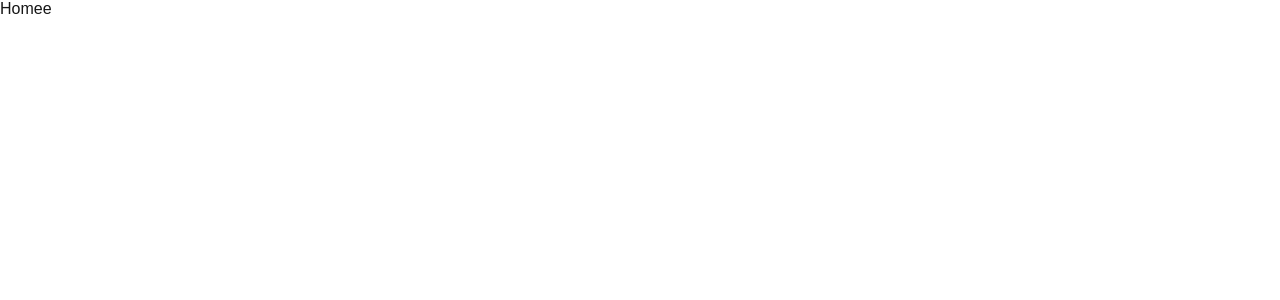
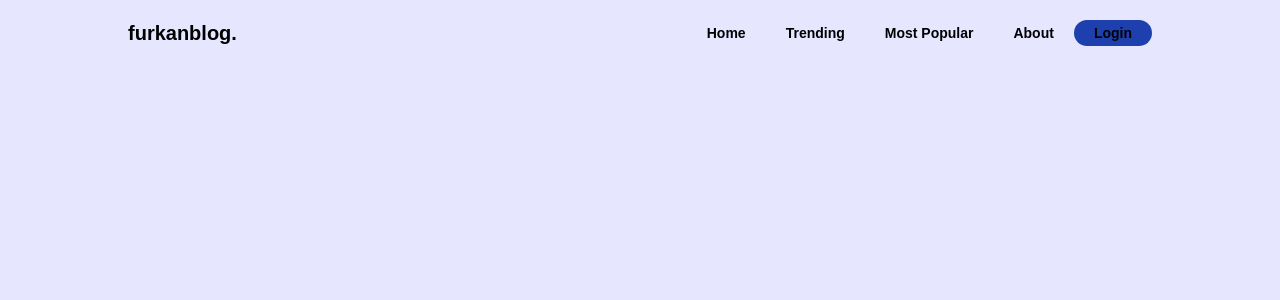
Before and after one commit to furkanketenci/fullstack-blog-app, a Next.js app: page / in a window 1280 px wide. Shown: the top 300 px of the page. Built offline with nearby package versions, Linux system fonts and the light colour scheme.

Commit message:
navbar added.

```diff
--- /dev/null
+++ b/app/components/Navbar/index.module.css
@@ -0,0 +1,72 @@
+.navbarContainer{
+    position: relative;
+    display: flex;
+    justify-content: space-between;
+    align-items: center;
+}
+.links{
+    display: flex;
+    align-items: center;
+    cursor: pointer;
+}
+.logoDesc{
+    font-size: 20px;
+    font-weight: 700;
+}
+.link{
+    display: flex;
+    align-items: center;
+    padding: 4px 20px;
+    font-size: 14px;
+    font-weight: 600;
+}
+.loginBtn{
+    background-color: #1e40af;
+    outline: 0;
+    border: none;
+    font-size: 14px;
+    font-weight: 600;
+    padding: 5px 20px;
+    border-radius: 25px;
+    cursor: pointer;
+}
+
+/* mobile area start */
+.mobileMenuIcon{
+    font-size: 20px;
+    font-weight: 600;
+    padding: 0px 15px;
+}
+.mobileLinksArea{
+
+    position: fixed;
+    top: 0;
+    right:0;
+    left:0;
+    bottom:0;
+}
+
+.mobileMenuLinks {
+    width: 100%;
+    display: flex;
+    align-items: center;
+    flex-direction: column;
+    width: 100%;
+    margin-top: 60px;
+  }
+  .mobileLink{
+    font-size: 14px;
+    font-weight: 600;
+    padding: 20px 10px;
+  }
+  .mobileLoginBtn{
+    background-color: #1e40af;
+    outline: 0;
+    border: none;
+    font-size: 14px;
+    font-weight: 600;
+    padding: 10px 20px;
+    border-radius: 25px;
+    cursor: pointer;
+  }
+/* mobile area end */
--- /dev/null
+++ b/app/components/Navbar/index.tsx
@@ -0,0 +1,85 @@
+"use client"
+import React, { useState } from "react";
+import styles from "./index.module.css";
+import Link from "next/link";
+import { useIsMobile } from "@/app/hooks/useMediaQuery";
+
+const menuLinks = [
+    {
+        id: 1,
+        title: "Home",
+        href: "/"
+    },
+    {
+        id: 2,
+        title: "Trending",
+        href: "/"
+    },
+    {
+        id: 3,
+        title: "Most Popular",
+        href: "/"
+    },
+    {
+        id: 4,
+        title: "About",
+        href: "/"
+    },
+
+]
+const Navbar = () => {
+    const [isOpenMobileMenu, setIsOpenMobileMenu] = useState(false);
+    const isMobile = useIsMobile();
+
+    const mobileMenuAreaTrigger = () => {
+        setIsOpenMobileMenu(!isOpenMobileMenu)
+    }
+
+    return (
+        <>
+            <nav style={{ height: isMobile ? 25 : "" }} className={styles.navbarContainer}>
+                <div className={styles.logoDesc}>furkanblog.</div>
+                {
+                    !isMobile && <ul className={styles.links}>
+                        {
+                            menuLinks.map((menu) => {
+                                return (
+                                    <Link href={menu.href} className={styles.link} key={menu.id}>{menu.title}</Link>
+                                )
+                            })
+                        }
+                        <button className={styles.loginBtn}>
+                            Login
+                        </button>
+                    </ul>
+                }
+                {/* Mobile menü area start */}
+                {
+                    isMobile && (
+                        <>
+                            <div onClick={mobileMenuAreaTrigger} className={styles.mobileMenuIcon}>{isOpenMobileMenu ? "x" : "☰"}</div>
+                        </>
+                    )
+                }
+
+            </nav>
+            {isOpenMobileMenu && (
+                <div className={styles.mobileMenuLinks}>
+                    {
+                        menuLinks.map((menu) => {
+                            return (
+                                <Link href={menu.href} className={styles.mobileLink} key={menu.id}>{menu.title}</Link>
+                            )
+                        })
+                    }
+                    <button className={styles.mobileLoginBtn}>
+                        Login
+                    </button>
+                </div>
+            )}
+            {/* Mobile menü area end */}
+        </>
+    )
+}
+
+export default Navbar
--- a/app/globals.css
+++ b/app/globals.css
@@ -1,13 +1,6 @@
 :root {
   --background: #ffffff;
   --foreground: #171717;
-}
-
-@media (prefers-color-scheme: dark) {
-  :root {
-    --background: #0a0a0a;
-    --foreground: #ededed;
-  }
 }
 
 html,
@@ -17,17 +10,20 @@ body {
 }
 
 body {
-  color: var(--foreground);
-  background: var(--background);
+  background-color: #e6e6ff;
+  color:black;
   font-family: Arial, Helvetica, sans-serif;
   -webkit-font-smoothing: antialiased;
   -moz-osx-font-smoothing: grayscale;
+
 }
 
 * {
   box-sizing: border-box;
   padding: 0;
   margin: 0;
+  list-style-type: none;
+
 }
 
 a {
--- /dev/null
+++ b/app/hooks/useMediaQuery.ts
@@ -0,0 +1,62 @@
+'use client'
+
+import { useState, useEffect } from 'react'
+
+const BREAKPOINTS = {
+    mobile: 768,    // 0-768px arası mobil
+    tablet: 1024,   // 769-1024px arası tablet
+    desktop: 1280   // 1024px üzeri desktop
+} as const
+
+function useMediaQuery(maxWidth: number): boolean {
+    const [matches, setMatches] = useState<boolean>(false)
+
+    useEffect(() => {
+        if (typeof window !== 'undefined') {
+            setMatches(window.innerWidth <= maxWidth)
+
+            const mediaQuery = window.matchMedia(`(max-width: ${maxWidth}px)`)
+            const handleChange = (e: MediaQueryListEvent) => setMatches(e.matches)
+
+            mediaQuery.addEventListener('change', handleChange)
+            return () => mediaQuery.removeEventListener('change', handleChange)
+        }
+    }, [maxWidth])
+
+    return matches
+}
+
+export function useIsMobile() {
+    return useMediaQuery(BREAKPOINTS.mobile)
+}
+
+export function useIsTablet() {
+    const isMobileSize = useMediaQuery(BREAKPOINTS.mobile)
+    const isTabletSize = useMediaQuery(BREAKPOINTS.tablet)
+    return !isMobileSize && isTabletSize
+}
+
+export function useIsDesktop() {
+    return !useMediaQuery(BREAKPOINTS.tablet)
+}
+
+// Özel breakpoint hooks
+export function useIsSm() {
+    return useMediaQuery(BREAKPOINTS.mobile)
+}
+
+export function useIsMd() {
+    return useMediaQuery(BREAKPOINTS.mobile)
+}
+
+export function useIsLg() {
+    return useMediaQuery(BREAKPOINTS.tablet)
+}
+
+export function useIsXl() {
+    return useMediaQuery(BREAKPOINTS.desktop)
+}
+
+export function useIs2Xl() {
+    return useMediaQuery(BREAKPOINTS.desktop)
+}
--- /dev/null
+++ b/app/page.module.css
@@ -0,0 +1,3 @@
+.homeContainer{
+    padding: 20px 10%;
+}
--- a/app/page.tsx
+++ b/app/page.tsx
@@ -1,8 +1,10 @@
+import Navbar from "./components/Navbar";
+import styles from "./page.module.css";
 
 export default function Home() {
   return (
-    <div>
-      Homee
-    </div>
-  );
+    <main className={styles.homeContainer}>
+      <Navbar />
+    </main>
+  )
 }
```
Also changed, not shown: 1 other file (tests, documents, lock files or other folders).
